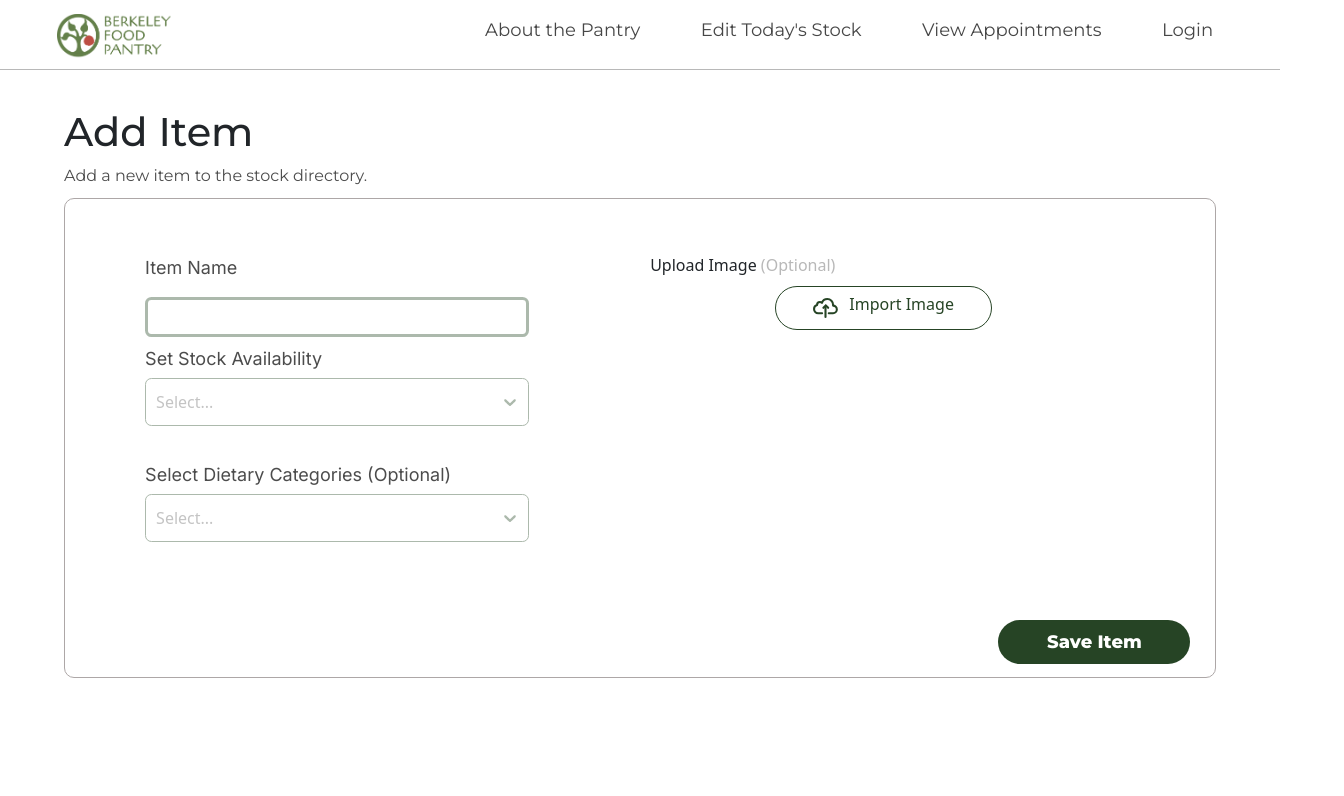
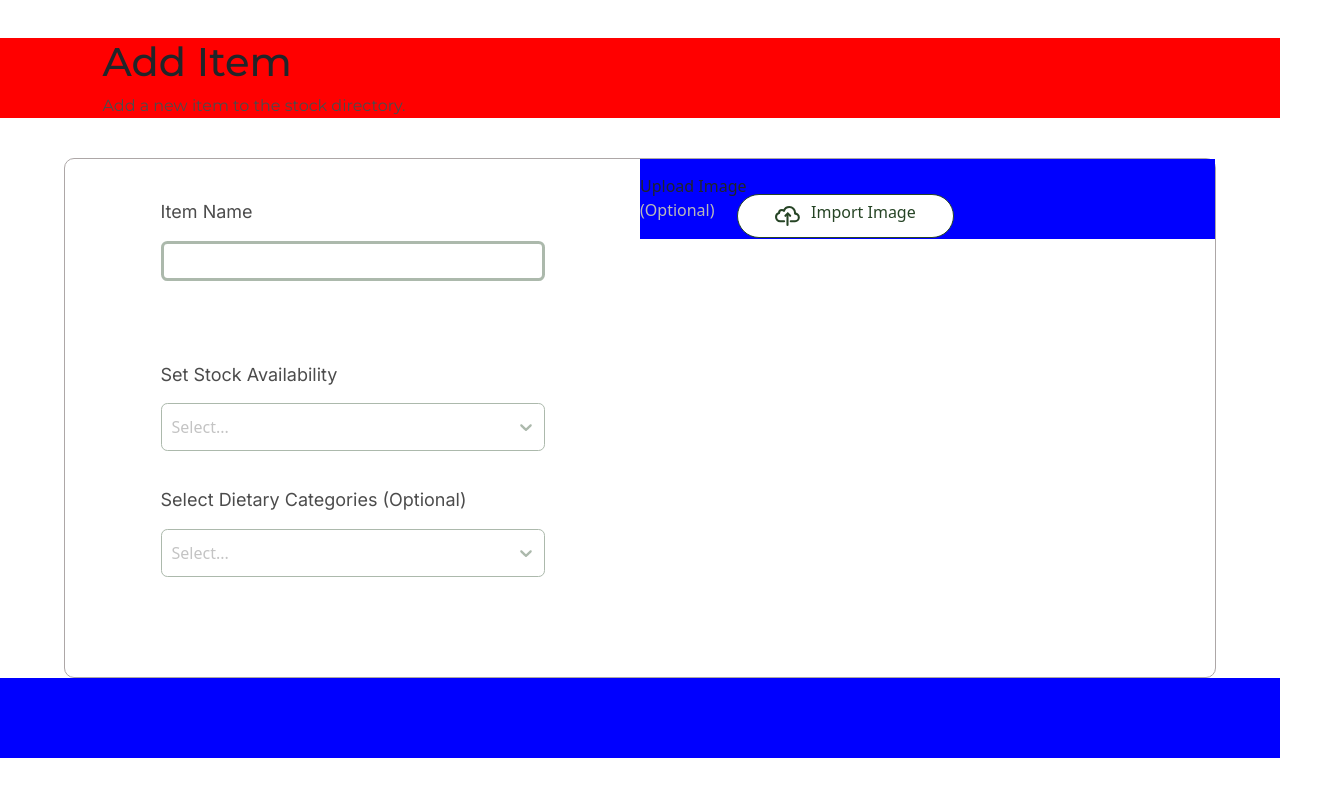
Before and after one commit to codebase-berkeley/berkeley-food-pantry, a React (Create React App) app in the folder client/: page /addFood in a window 1280 px wide. Shown: the top 796 px of the page, 1344 px wide, since content can reach past the window. Built offline with nearby package versions, Linux system fonts and the light colour scheme.

Commit message:
fixing add-food structure (in-progress)

```diff
--- a/client/src/App.js
+++ b/client/src/App.js
@@ -13,7 +13,7 @@ function App() {
   return (
     <div className = "App">
 
-      <Router>
+      {/* <Router>
       <MobileNavbar/>
       <NavbarComponent/>
 
@@ -27,7 +27,8 @@ function App() {
           <Route path="addFood" element={<AddFood/>}/>
 
         </Routes>
-      </Router>
+      </Router>       */}
+      <AddFood/>
     </div>
   )
 }
--- a/client/src/add_food.css
+++ b/client/src/add_food.css
@@ -9,11 +9,23 @@
 
 .add-food-component-header {
     display: flex;
+    flex-direction: column;
+    /* align-items: center;
+    justify-content: center; */
     margin-top: 3%;
-    margin-left: 5%;
+    /* margin-left: 5%; */
     height: 10vh;
     width: 100vw;
     font-family: "Montserrat";
+    background-color: red;
+}
+
+.add-food-component-header h1 {
+    margin-left: 8vw;
+}
+
+.add-food-component-header p {
+    margin-left: 8vw;
 }
 
 .add-food-component-header p {
@@ -24,19 +36,46 @@
     font-family: "Montserrat";
 }
 
-.main-add-food-component-container {
+.main-add-food-component-container{
+    display: flex;
+    border: 1px solid rgb(173, 167, 167);
+    border-radius: 10px 10px 10px 10px;
+    margin-top: 5vh;
+    height: 65vh;
+    width: 90vw;
+    margin-left: 5vw;
+    /* background-color: blue;     */
+}
+
+.main-add-food-component-container-left {
+    display: flex;
+    align-items: center;
+    /* background-color: blue; */
+    height: 60vh;
+    width: 45vw;
+    flex-direction: column;
+}
+.main-add-food-component-container-right {
+    display: flex;
+    /* background-color: red; */
+    height: 60vh;
+    width: 45vw;
+
+}
+.add-food-main-component-container {
     display: flex;
     justify-content: center;
     align-items: center;
     height: 60vh;
     width: 90vw;
     margin-top: 10%;
-    margin-left: -100%;
+    /* margin-left: -100%; */
     border: 1px solid rgb(173, 167, 167);
     border-radius: 10px 10px 10px 10px;
+    background-color: blue;
 }
 
-.save-item-button-container {
+.add-food-save-item-button {
     display: flex;
     justify-content: center;
     align-items: center;
@@ -52,12 +91,20 @@
     font-family: 'Montserrat';
 }
 
-.item-selections {
+/* .add-food-save-item-button-container {
+    display: flex;
+    background-color: red;
+    width: 18vw;
+    height: 10vh;
+} */
+
+.add-food-item-selections {
     display: flex;
     flex-direction: column;
     align-items: center;
-    height: 80%;
-    width: 50%;
+    height: 30%;
+    width: 100%;
+    /* background-color: yellow; */
 }
 
 .upload-image {
@@ -72,11 +119,14 @@
 }
 
 .stock-dropdown {
+    padding-bottom: 2vh;
+    width: 30vw;
     display: flex;
     flex-direction: column;
-    align-items: flex-start;
-    padding-bottom: 2vh;
-    width: 30vw;
+    align-items: center;
+    height: 30%;
+    width: 100%;
+    /* background-color: green; */
 }
 
 .categories-dropdown {
@@ -95,7 +145,7 @@ p#filterControlLabel {
 
 .item-name-input {
     display: flex;
-    padding-bottom: 2vh;
+    margin-top: 10%;
     width: 30vw;
     text-align: left;
     color: #4C4C4C;
@@ -171,6 +221,14 @@ label, input {
     border-color: #588157;
 }
 
+.save-item-button-container-final {
+    display: flex;
+    flex-direction: row;
+    background-color: blue;
+    height: 10vh;
+    width: 100%;
+}
+
 .dietary-categories-select-list {
     font-family: "Montserrat";
     margin-top: 0%;
@@ -200,7 +258,7 @@ label, input {
     height: 5%;
     font: 'inter';
     font-size: 2vh;
-    margin-left: -30%;
+
 }
 
 .optional-text {
@@ -225,6 +283,7 @@ label, input {
         margin-top: 6%;
         margin-left: 0%;
         border-radius: 10px 10px 10px 10px;
+
     }
     .add-food-component-header {
         align-items: flex-start;
@@ -266,15 +325,15 @@ label, input {
         width: 105%;
     }
     .upload-image-header {
-        padding-bottom: 10%;
+        /* padding-bottom: 10%; */
     }
     .change-image-button {
         width: 100%;
     }
     .save-item-button-container {
-        width: 52%;
-        margin-top: 5%;
-        margin-left: 20%;
+        display: flex;
+        width: ;
+        background-color: red;
     }
 
 }
--- a/client/src/add_food.js
+++ b/client/src/add_food.js
@@ -63,15 +63,14 @@ const customStyles = {
 
 export default function AddFood() {
     return(
-        <div className = 'add-food-component-container'>
-            <div className = 'add-food-component-header'>
         <div>
+        <div className = "add-food-component-header">
             <h1>Add Item</h1>
-                    <p>Add a new item to the stock directory.</p>
+            <p className = "">Add a new item to the stock directory.</p>
         </div>
-            </div>
-                <div className = 'main-add-food-component-container'>
-                    <div className = 'item-selections'>
+        <div className = "main-add-food-component-container">
+            <div className = "main-add-food-component-container-left">
+                <div className = 'add-food-item-selections'>
                     <div className = "item-name">
                         <form>
                             <label className = "item-name-input">
@@ -80,7 +79,7 @@ export default function AddFood() {
                                 <input className = "item-name-textbox" type="text" name="name" />
                             </form>
                         </div>
-
+                        </div>
                         <div className="stock-dropdown">
                             <label className = "item-name-input">Set Stock Availability</label>
                             <div id="filter-dropdown">
@@ -95,7 +94,6 @@ export default function AddFood() {
                                 />
                             </div>
                         </div>
-
                         <div className="categories-dropdown">
                             <label className = "item-name-input">Select Dietary Categories (Optional)</label>
                             <div>
@@ -109,15 +107,104 @@ export default function AddFood() {
                             </div>
                         </div>
                     </div>
-
-                    <div className = 'right-side-container'>
+                <div className = "main-add-food-component-container-right">
+                    <div className = "save-item-button-container-final">
                     <div className = 'upload-image-header'>Upload Image <span class='optional-text'>(Optional)</span></div>
                         <UploadImageButton/>
                 </div>
                 </div>
 
-                <input className = "save-item-button-container" type="button" value="Save Item"></input>
 
             </div>
+            <div className = "save-item-button-container-final">
+                    <input className = "add-food-save-item-button" type="button" value="Save Item"></input>
+                </div>
+
+
+
+
+            {/* </div>
+
+
+                        <div className="categories-dropdown">
+                            <label className = "item-name-input">Select Dietary Categories (Optional)</label>
+                            <div>
+                                <Select className="custom-dropdown"
+                                    styles={customStyles}
+                                    closeMenuOnSelect={true}
+                                    components={animatedComponents}
+                                    isMulti
+                                    options={dietaryCategories}
+                                />
+                            </div>
+                        </div> */}
+
+
+                     {/* <div className = 'right-side-container'>
+                        <div className = 'upload-image-header'>Upload Image <span class='optional-text'>(Optional)</span></div>
+                        <UploadImageButton/>
+                    </div>
+        </div> */}
+
+
+
+        {/* // <div className = 'add-food-component-container'>
+        //     <div className = 'add-food-component-header'>
+        //         <div>
+        //             <h1>Add Item</h1>
+        //             <p>Add a new item to the stock directory.</p>
+        //         </div>
+        //     </div>
+        //         <div className = 'add-food-main-component-container'>
+        //             <div className = 'add-food-item-selections'>
+        //                 <div className = "item-name">
+        //                     <form>
+        //                         <label className = "item-name-input">
+        //                             Item Name
+        //                             </label>
+        //                             <input className = "item-name-textbox" type="text" name="name" />
+        //                     </form>
+        //                 </div>
+
+        //                 <div className="stock-dropdown">
+        //                     <label className = "item-name-input">Set Stock Availability</label>
+        //                     <div id="filter-dropdown">
+        //                         <Select className="custom-dropdown" */}
+        {/* //                             menuPlacement='auto'
+        //                             menuPosition='fixed'
+        //                             styles={customStyles}
+        //                             closeMenuOnSelect={false}
+        //                             components={animatedComponents}
+        //                             placeholder="Select..."
+        //                             options={todayStock}
+        //                         />
+        //                     </div>
+        //                 </div> */}
+
+        {/* //                 <div className="categories-dropdown">
+        //                     <label className = "item-name-input">Select Dietary Categories (Optional)</label>
+        //                     <div> */}
+        {/* //                         <Select className="custom-dropdown"
+        //                             styles={customStyles}
+        //                             closeMenuOnSelect={true}
+        //                             components={animatedComponents}
+        //                             isMulti
+        //                             options={dietaryCategories} */}
+        {/* //                         />
+        //                     </div>
+        //                 </div> */}
+        {/* //             </div>
+
+        //             <div className = 'right-side-container'>
+        //                 <div className = 'upload-image-header'>Upload Image <span class='optional-text'>(Optional)</span></div>
+        //                 <UploadImageButton/>
+        //             </div>
+        //         </div> */}
+        {/* //     <div className = "save-item-button-container">
+        //         <input className = "add-food-save-item-button" type="button" value="Save Item"></input>
+        //         </div>
+        // </div> */}
+        </div>
+
     )
 }
--- a/client/src/appointment_scheduler.css
+++ b/client/src/appointment_scheduler.css
@@ -96,15 +96,16 @@
  .clear-all-button {
     display: flex;
     align-items: center;
+    margin-left: 1%;
     justify-content: center;
     width: 10vw;
     height: 5.5vh;
-    font-size: 2.25vh;
     border-radius: 20px;
     border: #588157 solid 1px;
+    background-color: white;
     color: #588157;
+    font-size: 2.25vh;
     font-family: 'Montserrat';
-    background-color: white;
 }
 
 .clear-all-button:hover {
@@ -178,6 +179,7 @@ p#item-checklist-label {
 
 .form-check-input-items {
     margin-bottom: 15%;
+
 }
 
 .custom-dropdown {
--- a/client/src/upload_image_button.js
+++ b/client/src/upload_image_button.js
@@ -14,9 +14,11 @@ export default function UploadImageButton() {
 
     if (buttonType == false) {
         return(
+            <div className = "save-item-button-container-final">
             <div className = 'import-image-button' role="button" onClick= {setButtonHelper}>
                     <img src = {importimagecloud} className = 'cloud-format' alt = "upload image cloud"></img>
                     <h1 className = 'upload-image-text-h1'>Import Image</h1>
+            </div>
             </div>
         )
     } else if (buttonType == true) {
```
Lines whose indentation alone changed are shown as unchanged.
